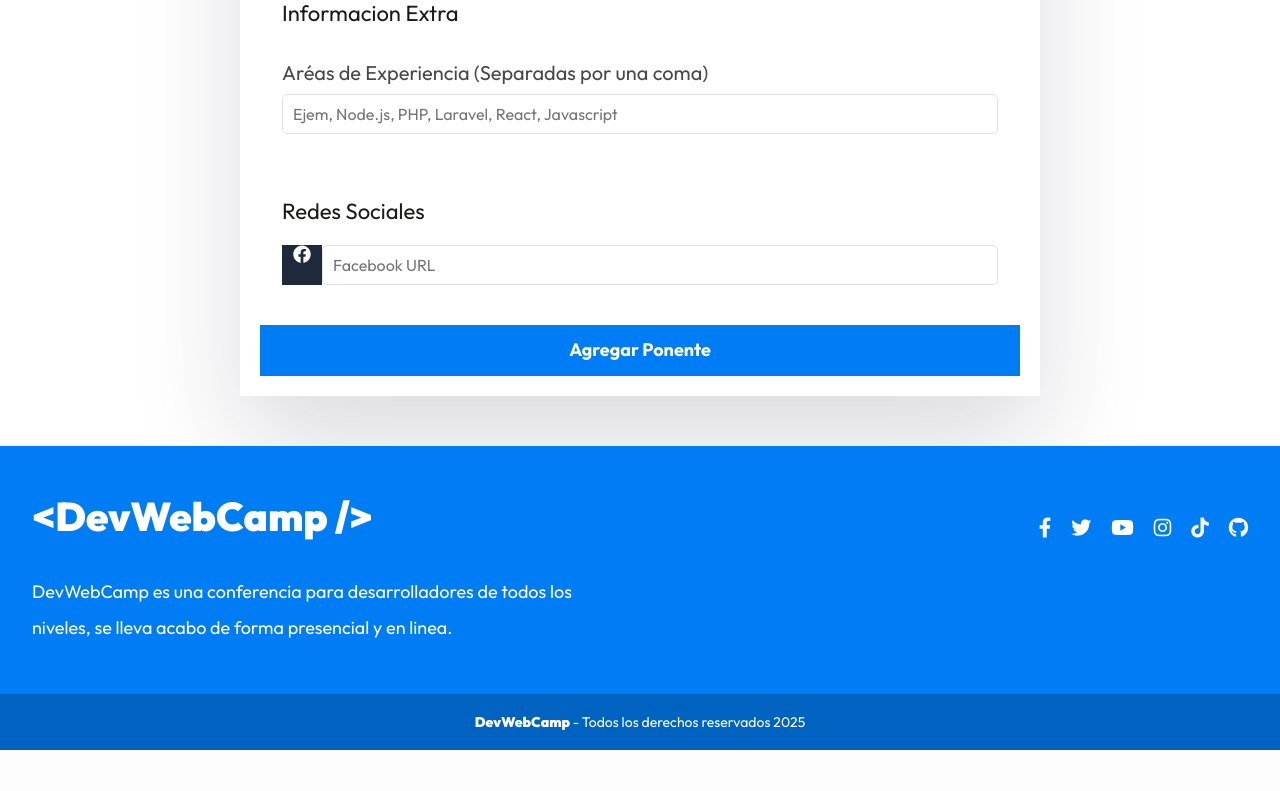
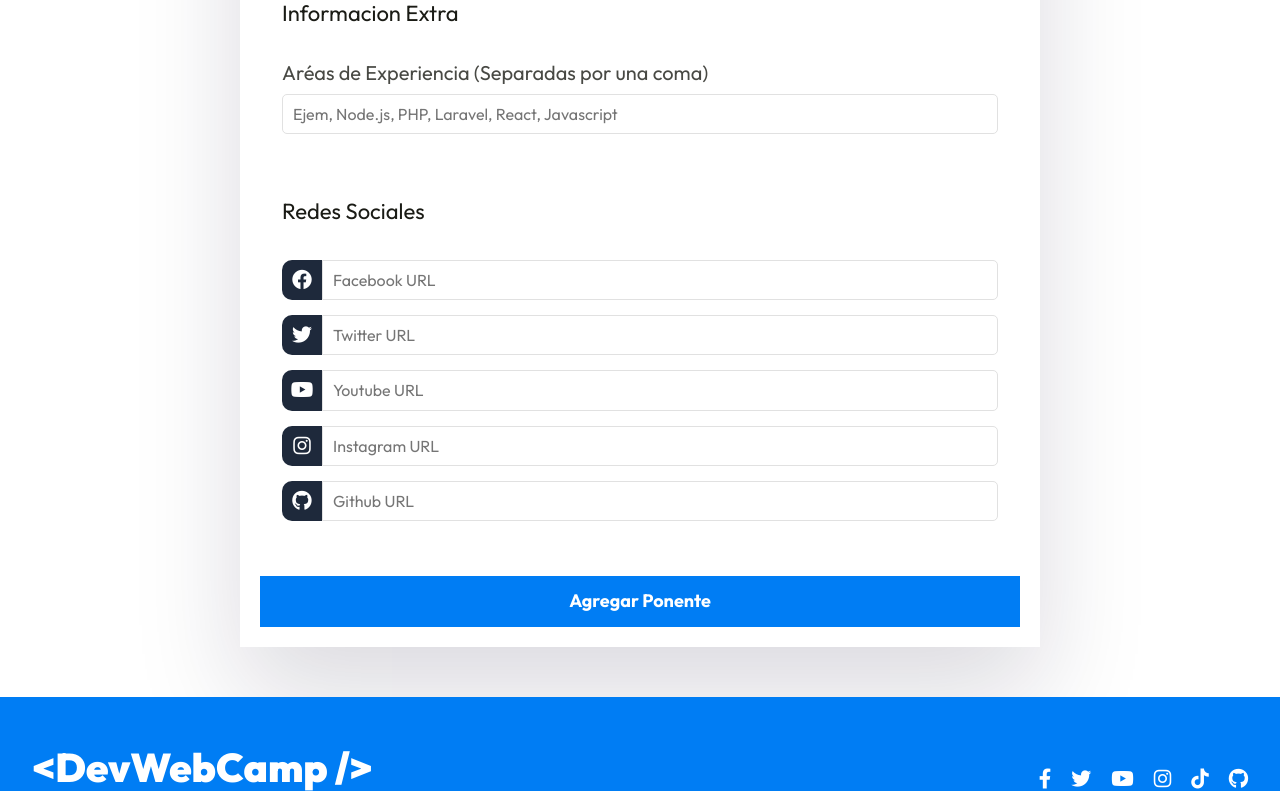
Before and after one commit to LeonardOHuapE/DevWebCamp, a PHP site: template views/admin/ponentes/crear.php in a window 1280 px wide. Shown: the part 1344-2135 px from the top of the page. Before the commit the page ends 2094 px from the top, so only its background shows below. Run offline with PHP 8.4, Linux system fonts and the light colour scheme; the template is opened without the code that fills it, so the values that code supplies are empty; some libraries are stand-ins or nearby versions.

Commit message:
Redes sociales finalizadas, se pueden hacer algunos ajustes

```diff
--- a/src/scss/UI/formulario/_formulario.scss
+++ b/src/scss/UI/formulario/_formulario.scss
@@ -23,20 +23,25 @@
         margin: 1.5rem 0;
     }
 
-    &__contenedor-sociales {
+    &__contenedor-icono {
         display: flex;
     }
 
-    &__contenedor-icono{
+    &__icono {
         background-color: v.$gris-oscuro;
         width: 4rem;
-    }
-
-    &__icono {
-        color: v.$blanco;
         display: flex;
         justify-content: center;
         align-items: center;
+        border-radius: 1rem;
+        border-top-right-radius: 0;
+        border-bottom-right-radius: 0;
+        overflow: hidden;
+
+        i {
+            color: v.$blanco;
+            font-size: 2rem;
+        }
     }
 
     &__label {
@@ -47,13 +52,20 @@
 
     &__input {
         padding: 1rem;
-        flex: 1;
         font-size: 1.6rem;
         border: 1px solid #e1e1e1;
         border-radius: .5rem;
 
         &--inpuut {
             border: none;
+        }
+
+        &--sociales{
+            @extend .formulario__input;
+            flex: 1;
+            border-top-left-radius: 0;
+            border-bottom-left-radius: 0;
+
         }
     }
 
--- a/views/admin/ponentes/formulario.php
+++ b/views/admin/ponentes/formulario.php
@@ -72,21 +72,91 @@
         >
 
         <div id="tags" class="formulario__listado"></div>
+        <input type="hidden" name="tags" id="tags_hidden">
     </div>
 </fieldset>
 
 <fieldset class="formulario__fieldset">
     <legend class="formulario__legend">Redes Sociales</legend>
-    <div class="formulario__contenedor-sociales">
+
+    <div class="formulario__campo">
         <div class="formulario__contenedor-icono">
-            <i class="fa-brands fa-facebook formulario__icono"></i>
+            <div class="formulario__icono">
+                <i class="fa-brands fa-facebook"></i>
+            </div>
+            <input
+                type="text"
+                name="redes_sociales[facebook]"
+                id="redes_sociales[facebook]"
+                placeholder="Facebook URL"
+                class="formulario__input--sociales"
+                value="<?php echo $ponente->sociales ?? ''?>"
+            >
         </div>
-        <input
-            type="text"
-            name="facebook"
-            id="facebook"
-            placeholder="Facebook URL"
-            class="formulario__input"
-            value="<?php echo $ponente->facebook ?? ''?>"
     </div>
+
+    <div class="formulario__campo">
+        <div class="formulario__contenedor-icono">
+            <div class="formulario__icono">
+                <i class="fa-brands fa-twitter"></i>
+            </div>
+            <input
+                type="text"
+                name="redes_sociales[twitter]"
+                id="redes_sociales[twitter]"
+                placeholder="Twitter URL"
+                class="formulario__input--sociales"
+                value="<?php echo $ponente->sociales ?? ''?>"
+            >
+        </div>
+    </div>
+
+    <div class="formulario__campo">
+        <div class="formulario__contenedor-icono">
+            <div class="formulario__icono">
+                <i class="fa-brands fa-youtube"></i>
+            </div>
+            <input
+                type="text"
+                name="redes_sociales[youtube]"
+                id="redes_sociales[youtube]"
+                placeholder="Youtube URL"
+                class="formulario__input--sociales"
+                value="<?php echo $ponente->sociales ?? ''?>"
+            >
+        </div>
+    </div>
+
+    <div class="formulario__campo">
+        <div class="formulario__contenedor-icono">
+            <div class="formulario__icono">
+                <i class="fa-brands fa-instagram"></i>
+            </div>
+            <input
+                type="text"
+                name="redes_sociales[instagram]"
+                id="redes_sociales[instagram]"
+                placeholder="Instagram URL"
+                class="formulario__input--sociales"
+                value="<?php echo $ponente->sociales ?? ''?>"
+            >
+        </div>
+    </div>
+
+    <div class="formulario__campo">
+        <div class="formulario__contenedor-icono">
+            <div class="formulario__icono">
+                <i class="fa-brands fa-github"></i>
+            </div>
+            <input
+                type="text"
+                name="redes_sociales[github]"
+                id="redes_sociales[github]"
+                placeholder="Github URL"
+                class="formulario__input--sociales"
+                value="<?php echo $ponente->sociales ?? ''?>"
+            >
+        </div>
+    </div>
+
 </fieldset>
```
Also changed, not shown: public/build/css/app.css, 1 other file.
